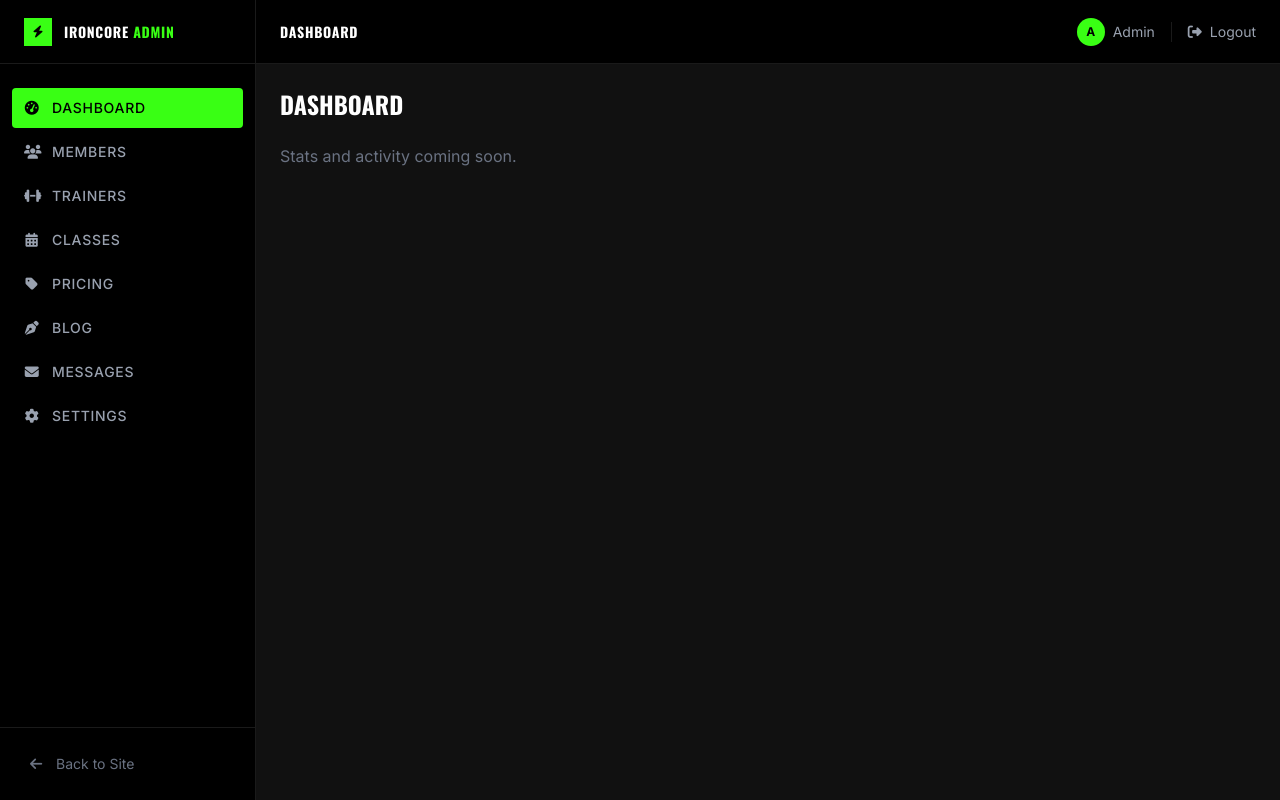
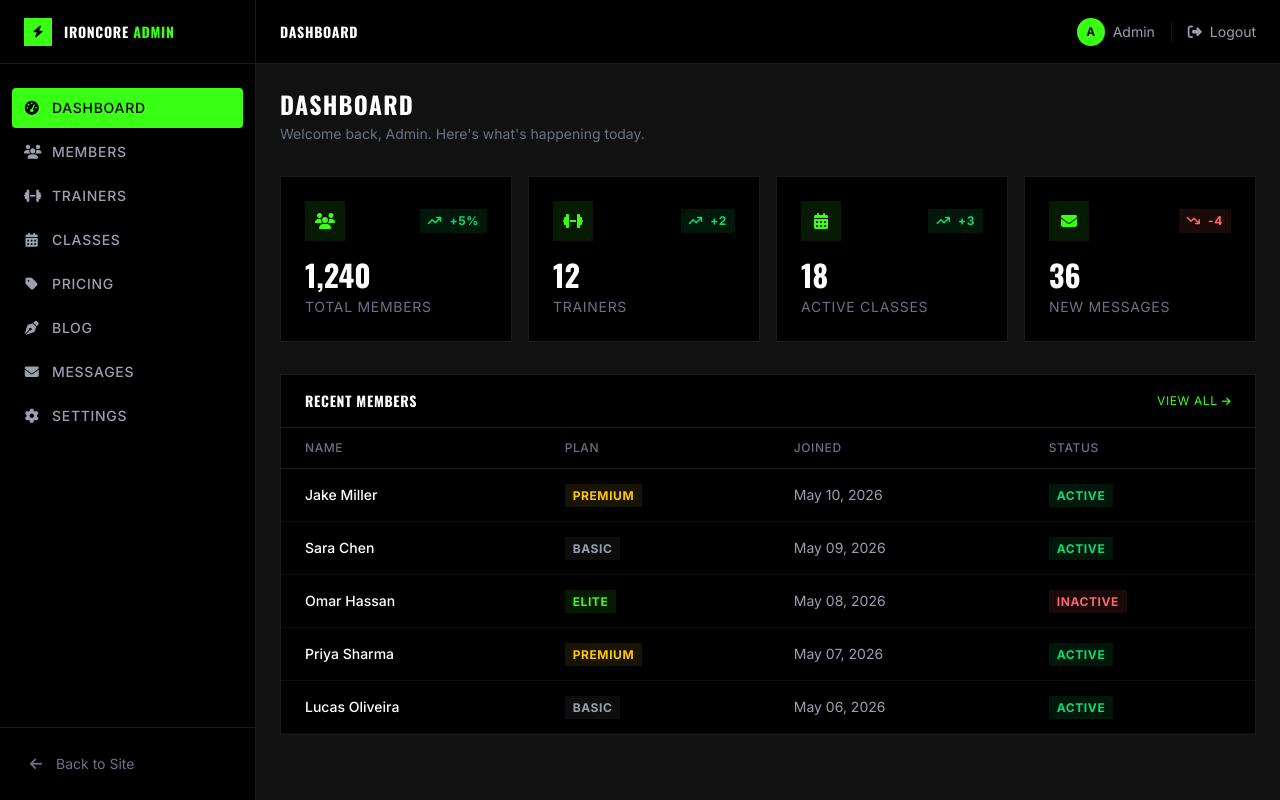
Before and after one commit to ahnaf00/Iron-Core-Gym-Vue-JS, a Vue app: page /admin in a window 1280 px wide. Built offline with nearby package versions, Linux system fonts and the light colour scheme.

Commit message:
AdminDashboard.vue refactored

```diff
--- a/src/components/admin/AdminDashboard.vue
+++ b/src/components/admin/AdminDashboard.vue
@@ -1,7 +1,63 @@
-<script setup></script>
+<!-- src/components/admin/AdminDashboard.vue -->
+<script setup>
+import { ref } from 'vue'
+import StatsCard from './dashboard/StatsCard.vue'
+import RecentMembersTable from './dashboard/RecentMembersTable.vue'
+
+const stats = ref([
+  {
+    id: 1,
+    icon: 'fa-solid fa-users',
+    label: 'Total Members',
+    value: '1,240',
+    trend: '+5%',
+    trendUp: true,
+  },
+  {
+    id: 2,
+    icon: 'fa-solid fa-dumbbell',
+    label: 'Trainers',
+    value: '12',
+    trend: '+2',
+    trendUp: true,
+  },
+  {
+    id: 3,
+    icon: 'fa-solid fa-calendar-days',
+    label: 'Active Classes',
+    value: '18',
+    trend: '+3',
+    trendUp: true,
+  },
+  {
+    id: 4,
+    icon: 'fa-solid fa-envelope',
+    label: 'New Messages',
+    value: '36',
+    trend: '-4',
+    trendUp: false,
+  },
+])
+</script>
+
 <template>
-  <div>
-    <h2 class="text-2xl font-heading font-bold text-white uppercase mb-6">Dashboard</h2>
-    <p class="text-gray-500">Stats and activity coming soon.</p>
+  <div class="space-y-8">
+
+    <!-- Page heading -->
+    <div>
+      <h2 class="text-2xl font-heading font-bold text-white uppercase tracking-wider">Dashboard</h2>
+      <p class="text-gray-500 text-sm mt-1">Welcome back, Admin. Here's what's happening today.</p>
+    </div>
+
+    <!-- KPI Stats grid -->
+    <div class="grid grid-cols-1 sm:grid-cols-2 xl:grid-cols-4 gap-4">
+      <StatsCard v-for="card in stats" :key="card.id" :card="card" />
+    </div>
+
+    <!-- Recent members table -->
+    <RecentMembersTable />
+
   </div>
 </template>
+
+<style scoped></style>
```
